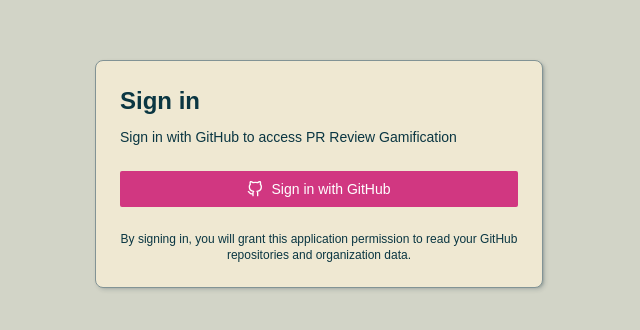
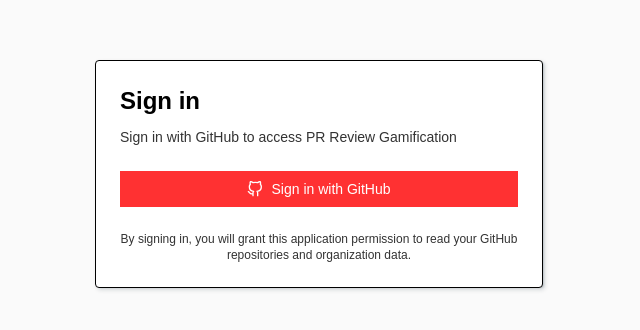
Before and after one commit to venkateshwarans/peer-review-app, a Next.js app: page /login in a window 1280 px wide. Shown: the part 226-556 px from the top of the page, without its empty margins (321-961 px from the left). Built offline with nearby package versions, Linux system fonts and the light colour scheme; no server answers; the database is empty.

Commit message:
Apply neo-brutalism theme with dark mode support

```diff
--- a/src/app/globals.css
+++ b/src/app/globals.css
@@ -4,97 +4,114 @@
 @custom-variant dark (&:is(.dark *));
 
 :root {
-  --background: oklch(0.97 0.03 90.10);
-  --foreground: oklch(0.31 0.05 219.65);
-  --card: oklch(0.93 0.03 92.40);
-  --card-foreground: oklch(0.31 0.05 219.65);
-  --popover: oklch(0.93 0.03 92.40);
-  --popover-foreground: oklch(0.31 0.05 219.65);
-  --primary: oklch(0.59 0.20 355.89);
+  --background: oklch(1.00 0 0);
+  --foreground: oklch(0 0 0);
+  --card: oklch(1.00 0 0);
+  --card-foreground: oklch(0 0 0);
+  --popover: oklch(1.00 0 0);
+  --popover-foreground: oklch(0 0 0);
+  --primary: oklch(0.65 0.24 26.97);
   --primary-foreground: oklch(1.00 0 0);
-  --secondary: oklch(0.64 0.10 187.38);
-  --secondary-foreground: oklch(1.00 0 0);
-  --muted: oklch(0.70 0.02 196.79);
-  --muted-foreground: oklch(0.31 0.05 219.65);
-  --accent: oklch(0.58 0.17 39.50);
+  --secondary: oklch(0.97 0.21 109.77);
+  --secondary-foreground: oklch(0 0 0);
+  --muted: oklch(0.96 0 0);
+  --muted-foreground: oklch(0.32 0 0);
+  --accent: oklch(0.56 0.24 260.82);
   --accent-foreground: oklch(1.00 0 0);
-  --destructive: oklch(0.59 0.21 27.12);
+  --destructive: oklch(0 0 0);
   --destructive-foreground: oklch(1.00 0 0);
-  --border: oklch(0.65 0.02 205.26);
-  --input: oklch(0.65 0.02 205.26);
-  --ring: oklch(0.59 0.20 355.89);
-  --chart-1: oklch(0.61 0.14 244.93);
-  --chart-2: oklch(0.64 0.10 187.38);
-  --chart-3: oklch(0.59 0.20 355.89);
-  --chart-4: oklch(0.58 0.17 39.50);
-  --chart-5: oklch(0.59 0.21 27.12);
-  --sidebar: oklch(0.97 0.03 90.10);
-  --sidebar-foreground: oklch(0.31 0.05 219.65);
-  --sidebar-primary: oklch(0.59 0.20 355.89);
+  --border: oklch(0 0 0);
+  --input: oklch(0 0 0);
+  --ring: oklch(0.65 0.24 26.97);
+  --chart-1: oklch(0.65 0.24 26.97);
+  --chart-2: oklch(0.97 0.21 109.77);
+  --chart-3: oklch(0.56 0.24 260.82);
+  --chart-4: oklch(0.73 0.25 142.50);
+  --chart-5: oklch(0.59 0.27 328.36);
+  --sidebar: oklch(0.96 0 0);
+  --sidebar-foreground: oklch(0 0 0);
+  --sidebar-primary: oklch(0.65 0.24 26.97);
   --sidebar-primary-foreground: oklch(1.00 0 0);
-  --sidebar-accent: oklch(0.64 0.10 187.38);
+  --sidebar-accent: oklch(0.56 0.24 260.82);
   --sidebar-accent-foreground: oklch(1.00 0 0);
-  --sidebar-border: oklch(0.65 0.02 205.26);
-  --sidebar-ring: oklch(0.59 0.20 355.89);
-  --font-sans: Outfit, sans-serif;
+  --sidebar-border: oklch(0 0 0);
+  --sidebar-ring: oklch(0.65 0.24 26.97);
+  --font-sans: DM Sans, sans-serif;
   --font-serif: ui-serif, Georgia, Cambria, "Times New Roman", Times, serif;
   --font-mono: Space Mono, monospace;
-  --radius: 0.25rem;
-  --shadow-2xs: 2px 2px 4px 0px hsl(196 83% 10% / 0.07);
-  --shadow-xs: 2px 2px 4px 0px hsl(196 83% 10% / 0.07);
-  --shadow-sm: 2px 2px 4px 0px hsl(196 83% 10% / 0.15), 2px 1px 2px -1px hsl(196 83% 10% / 0.15);
-  --shadow: 2px 2px 4px 0px hsl(196 83% 10% / 0.15), 2px 1px 2px -1px hsl(196 83% 10% / 0.15);
-  --shadow-md: 2px 2px 4px 0px hsl(196 83% 10% / 0.15), 2px 2px 4px -1px hsl(196 83% 10% / 0.15);
-  --shadow-lg: 2px 2px 4px 0px hsl(196 83% 10% / 0.15), 2px 4px 6px -1px hsl(196 83% 10% / 0.15);
-  --shadow-xl: 2px 2px 4px 0px hsl(196 83% 10% / 0.15), 2px 8px 10px -1px hsl(196 83% 10% / 0.15);
-  --shadow-2xl: 2px 2px 4px 0px hsl(196 83% 10% / 0.38);
+  --radius: 0px;
+  --shadow-2xs: 4px 4px 0px 0px hsl(0 0% 0% / 0.50);
+  --shadow-xs: 4px 4px 0px 0px hsl(0 0% 0% / 0.50);
+  --shadow-sm: 4px 4px 0px 0px hsl(0 0% 0% / 1.00), 4px 1px 2px -1px hsl(0 0% 0% / 1.00);
+  --shadow: 4px 4px 0px 0px hsl(0 0% 0% / 1.00), 4px 1px 2px -1px hsl(0 0% 0% / 1.00);
+  --shadow-md: 4px 4px 0px 0px hsl(0 0% 0% / 1.00), 4px 2px 4px -1px hsl(0 0% 0% / 1.00);
+  --shadow-lg: 4px 4px 0px 0px hsl(0 0% 0% / 1.00), 4px 4px 6px -1px hsl(0 0% 0% / 1.00);
+  --shadow-xl: 4px 4px 0px 0px hsl(0 0% 0% / 1.00), 4px 8px 10px -1px hsl(0 0% 0% / 1.00);
+  --shadow-2xl: 4px 4px 0px 0px hsl(0 0% 0% / 2.50);
+  --shadow-color: hsl(0 0% 0%);
+  --shadow-opacity: 1;
+  --shadow-blur: 0px;
+  --shadow-spread: 0px;
+  --shadow-offset-x: 4px;
+  --shadow-offset-y: 4px;
+  --letter-spacing: 0em;
+  --spacing: 0.25rem;
+  --tracking-normal: 0em;
 }
 
 .dark {
-  --background: oklch(0.27 0.05 219.82);
-  --foreground: oklch(0.70 0.02 196.79);
-  --card: oklch(0.31 0.05 219.65);
-  --card-foreground: oklch(0.70 0.02 196.79);
-  --popover: oklch(0.31 0.05 219.65);
-  --popover-foreground: oklch(0.70 0.02 196.79);
-  --primary: oklch(0.59 0.20 355.89);
-  --primary-foreground: oklch(1.00 0 0);
-  --secondary: oklch(0.64 0.10 187.38);
-  --secondary-foreground: oklch(1.00 0 0);
-  --muted: oklch(0.52 0.03 219.14);
-  --muted-foreground: oklch(0.70 0.02 196.79);
-  --accent: oklch(0.58 0.17 39.50);
-  --accent-foreground: oklch(1.00 0 0);
-  --destructive: oklch(0.59 0.21 27.12);
-  --destructive-foreground: oklch(1.00 0 0);
-  --border: oklch(0.52 0.03 219.14);
-  --input: oklch(0.52 0.03 219.14);
-  --ring: oklch(0.59 0.20 355.89);
-  --chart-1: oklch(0.61 0.14 244.93);
-  --chart-2: oklch(0.64 0.10 187.38);
-  --chart-3: oklch(0.59 0.20 355.89);
-  --chart-4: oklch(0.58 0.17 39.50);
-  --chart-5: oklch(0.59 0.21 27.12);
-  --sidebar: oklch(0.27 0.05 219.82);
-  --sidebar-foreground: oklch(0.70 0.02 196.79);
-  --sidebar-primary: oklch(0.59 0.20 355.89);
-  --sidebar-primary-foreground: oklch(1.00 0 0);
-  --sidebar-accent: oklch(0.64 0.10 187.38);
-  --sidebar-accent-foreground: oklch(1.00 0 0);
-  --sidebar-border: oklch(0.52 0.03 219.14);
-  --sidebar-ring: oklch(0.59 0.20 355.89);
-  --font-sans: Outfit, sans-serif;
+  --background: oklch(0 0 0);
+  --foreground: oklch(1.00 0 0);
+  --card: oklch(0.32 0 0);
+  --card-foreground: oklch(1.00 0 0);
+  --popover: oklch(0.32 0 0);
+  --popover-foreground: oklch(1.00 0 0);
+  --primary: oklch(0.70 0.19 23.19);
+  --primary-foreground: oklch(0 0 0);
+  --secondary: oklch(0.97 0.20 109.62);
+  --secondary-foreground: oklch(0 0 0);
+  --muted: oklch(0.32 0 0);
+  --muted-foreground: oklch(0.85 0 0);
+  --accent: oklch(0.68 0.18 252.26);
+  --accent-foreground: oklch(0 0 0);
+  --destructive: oklch(1.00 0 0);
+  --destructive-foreground: oklch(0 0 0);
+  --border: oklch(1.00 0 0);
+  --input: oklch(1.00 0 0);
+  --ring: oklch(0.70 0.19 23.19);
+  --chart-1: oklch(0.70 0.19 23.19);
+  --chart-2: oklch(0.97 0.20 109.62);
+  --chart-3: oklch(0.68 0.18 252.26);
+  --chart-4: oklch(0.74 0.23 142.85);
+  --chart-5: oklch(0.61 0.25 328.07);
+  --sidebar: oklch(0 0 0);
+  --sidebar-foreground: oklch(1.00 0 0);
+  --sidebar-primary: oklch(0.70 0.19 23.19);
+  --sidebar-primary-foreground: oklch(0 0 0);
+  --sidebar-accent: oklch(0.68 0.18 252.26);
+  --sidebar-accent-foreground: oklch(0 0 0);
+  --sidebar-border: oklch(1.00 0 0);
+  --sidebar-ring: oklch(0.70 0.19 23.19);
+  --font-sans: DM Sans, sans-serif;
   --font-serif: ui-serif, Georgia, Cambria, "Times New Roman", Times, serif;
   --font-mono: Space Mono, monospace;
-  --radius: 0.25rem;
-  --shadow-2xs: 2px 2px 4px 0px hsl(196 83% 10% / 0.07);
-  --shadow-xs: 2px 2px 4px 0px hsl(196 83% 10% / 0.07);
-  --shadow-sm: 2px 2px 4px 0px hsl(196 83% 10% / 0.15), 2px 1px 2px -1px hsl(196 83% 10% / 0.15);
-  --shadow: 2px 2px 4px 0px hsl(196 83% 10% / 0.15), 2px 1px 2px -1px hsl(196 83% 10% / 0.15);
-  --shadow-md: 2px 2px 4px 0px hsl(196 83% 10% / 0.15), 2px 2px 4px -1px hsl(196 83% 10% / 0.15);
-  --shadow-lg: 2px 2px 4px 0px hsl(196 83% 10% / 0.15), 2px 4px 6px -1px hsl(196 83% 10% / 0.15);
-  --shadow-xl: 2px 2px 4px 0px hsl(196 83% 10% / 0.15), 2px 8px 10px -1px hsl(196 83% 10% / 0.15);
-  --shadow-2xl: 2px 2px 4px 0px hsl(196 83% 10% / 0.38);
+  --radius: 0px;
+  --shadow-2xs: 4px 4px 0px 0px hsl(0 0% 0% / 0.50);
+  --shadow-xs: 4px 4px 0px 0px hsl(0 0% 0% / 0.50);
+  --shadow-sm: 4px 4px 0px 0px hsl(0 0% 0% / 1.00), 4px 1px 2px -1px hsl(0 0% 0% / 1.00);
+  --shadow: 4px 4px 0px 0px hsl(0 0% 0% / 1.00), 4px 1px 2px -1px hsl(0 0% 0% / 1.00);
+  --shadow-md: 4px 4px 0px 0px hsl(0 0% 0% / 1.00), 4px 2px 4px -1px hsl(0 0% 0% / 1.00);
+  --shadow-lg: 4px 4px 0px 0px hsl(0 0% 0% / 1.00), 4px 4px 6px -1px hsl(0 0% 0% / 1.00);
+  --shadow-xl: 4px 4px 0px 0px hsl(0 0% 0% / 1.00), 4px 8px 10px -1px hsl(0 0% 0% / 1.00);
+  --shadow-2xl: 4px 4px 0px 0px hsl(0 0% 0% / 2.50);
+  --shadow-color: hsl(0 0% 0%);
+  --shadow-opacity: 1;
+  --shadow-blur: 0px;
+  --shadow-spread: 0px;
+  --shadow-offset-x: 4px;
+  --shadow-offset-y: 4px;
+  --letter-spacing: 0em;
+  --spacing: 0.25rem;
 }
 
 @theme inline {
@@ -125,76 +142,16 @@
   --color-sidebar: var(--sidebar);
   --color-sidebar-foreground: var(--sidebar-foreground);
   --color-sidebar-primary: var(--sidebar-primary);
-  --color-sidebar-primary-foreground: var(--sidebar-primary-foreground);
-  --color-sidebar-accent: var(--sidebar-accent);
-  --color-sidebar-accent-foreground: var(--sidebar-accent-foreground);
-  --color-sidebar-border: var(--sidebar-border);
-  --color-sidebar-ring: var(--sidebar-ring);
 
-  --font-sans: var(--font-sans);
-  --font-mono: var(--font-mono);
-  --font-serif: var(--font-serif);
+  --font-sans: DM Sans, sans-serif;
+  --font-mono: Space Mono, monospace;
+  --font-serif: ui-serif, Georgia, Cambria, "Times New Roman", Times, serif;
 
-  --radius-sm: calc(var(--radius) - 4px);
-  --radius-md: calc(var(--radius) - 2px);
-  --radius-lg: var(--radius);
-  --radius-xl: calc(var(--radius) + 4px);
+  --radius-sm: calc(0px - 4px);
+  --radius-md: calc(0px - 2px);
+  --radius-lg: 0px;
+  --radius-xl: calc(0px + 4px);
 
-  --shadow-2xs: var(--shadow-2xs);
-  --shadow-xs: var(--shadow-xs);
-  --shadow-sm: var(--shadow-sm);
-  --shadow: var(--shadow);
-  --shadow-md: var(--shadow-md);
-  --shadow-lg: var(--shadow-lg);
-  --shadow-xl: var(--shadow-xl);
-  --shadow-2xl: var(--shadow-2xl);
-}
-
-:root {
-  --radius: 0.25rem;
-  --background: oklch(0.97 0.03 90.10);
-  --foreground: oklch(0.31 0.05 219.65);
-  --card: oklch(0.93 0.03 92.40);
-  --card-foreground: oklch(0.31 0.05 219.65);
-  --popover: oklch(0.93 0.03 92.40);
-  --popover-foreground: oklch(0.31 0.05 219.65);
-  --primary: oklch(0.59 0.20 355.89);
-  --primary-foreground: oklch(1.00 0 0);
-  --secondary: oklch(0.64 0.10 187.38);
-  --secondary-foreground: oklch(1.00 0 0);
-  --muted: oklch(0.70 0.02 196.79);
-  --muted-foreground: oklch(0.31 0.05 219.65);
-  --accent: oklch(0.58 0.17 39.50);
-  --accent-foreground: oklch(1.00 0 0);
-  --destructive: oklch(0.59 0.21 27.12);
-  --border: oklch(0.65 0.02 205.26);
-  --input: oklch(0.65 0.02 205.26);
-  --ring: oklch(0.59 0.20 355.89);
-  --chart-1: oklch(0.61 0.14 244.93);
-  --chart-2: oklch(0.64 0.10 187.38);
-  --chart-3: oklch(0.59 0.20 355.89);
-  --chart-4: oklch(0.58 0.17 39.50);
-  --chart-5: oklch(0.59 0.21 27.12);
-  --sidebar: oklch(0.97 0.03 90.10);
-  --sidebar-foreground: oklch(0.31 0.05 219.65);
-  --sidebar-primary: oklch(0.59 0.20 355.89);
-  --sidebar-primary-foreground: oklch(1.00 0 0);
-  --sidebar-accent: oklch(0.64 0.10 187.38);
-  --sidebar-accent-foreground: oklch(1.00 0 0);
-  --sidebar-border: oklch(0.65 0.02 205.26);
-  --sidebar-ring: oklch(0.59 0.20 355.89);
-  --destructive-foreground: oklch(1.00 0 0);
-  --font-sans: Outfit, sans-serif;
-  --font-serif: ui-serif, Georgia, Cambria, "Times New Roman", Times, serif;
-  --font-mono: Space Mono, monospace;
-  --shadow-color: hsl(196 83% 10%);
-  --shadow-opacity: 0.15;
-  --shadow-blur: 4px;
-  --shadow-spread: 0px;
-  --shadow-offset-x: 2px;
-  --shadow-offset-y: 2px;
-  --letter-spacing: 0em;
-  --spacing: 0.25rem;
   --shadow-2xs: 2px 2px 4px 0px hsl(196 83% 10% / 0.07);
   --shadow-xs: 2px 2px 4px 0px hsl(196 83% 10% / 0.07);
   --shadow-sm: 2px 2px 4px 0px hsl(196 83% 10% / 0.15), 2px 1px 2px -1px hsl(196 83% 10% / 0.15);
@@ -203,46 +160,123 @@
   --shadow-lg: 2px 2px 4px 0px hsl(196 83% 10% / 0.15), 2px 4px 6px -1px hsl(196 83% 10% / 0.15);
   --shadow-xl: 2px 2px 4px 0px hsl(196 83% 10% / 0.15), 2px 8px 10px -1px hsl(196 83% 10% / 0.15);
   --shadow-2xl: 2px 2px 4px 0px hsl(196 83% 10% / 0.38);
+  --radius: 0px;
+  --tracking-tighter: calc(0em - 0.05em);
+  --tracking-tight: calc(0em - 0.025em);
+  --tracking-wide: calc(0em + 0.025em);
+  --tracking-wider: calc(0em + 0.05em);
+  --tracking-widest: calc(0em + 0.1em);
   --tracking-normal: 0em;
+  --spacing: 0.25rem;
+  --letter-spacing: 0em;
+  --shadow-offset-y: 2px;
+  --shadow-offset-x: 2px;
+  --shadow-spread: 0px;
+  --shadow-blur: 4px;
+  --shadow-opacity: 0.15;
+  --color-shadow-color: hsl(196 83% 10%);
+  --spacing: var(--spacing);
+  --letter-spacing: var(--letter-spacing);
+  --shadow-offset-y: var(--shadow-offset-y);
+  --shadow-offset-x: var(--shadow-offset-x);
+  --shadow-spread: var(--shadow-spread);
+  --shadow-blur: var(--shadow-blur);
+  --shadow-opacity: var(--shadow-opacity);
+  --color-shadow-color: var(--shadow-color);
+}
+
+:root {
+  --background: oklch(1.00 0 0);
+  --foreground: oklch(0 0 0);
+  --card: oklch(1.00 0 0);
+  --card-foreground: oklch(0 0 0);
+  --popover: oklch(1.00 0 0);
+  --popover-foreground: oklch(0 0 0);
+  --primary: oklch(0.65 0.24 26.97);
+  --primary-foreground: oklch(1.00 0 0);
+  --secondary: oklch(0.97 0.21 109.77);
+  --secondary-foreground: oklch(0 0 0);
+  --muted: oklch(0.96 0 0);
+  --muted-foreground: oklch(0.32 0 0);
+  --accent: oklch(0.56 0.24 260.82);
+  --accent-foreground: oklch(1.00 0 0);
+  --destructive: oklch(0 0 0);
+  --destructive-foreground: oklch(1.00 0 0);
+  --border: oklch(0 0 0);
+  --input: oklch(0 0 0);
+  --ring: oklch(0.65 0.24 26.97);
+  --chart-1: oklch(0.65 0.24 26.97);
+  --chart-2: oklch(0.97 0.21 109.77);
+  --chart-3: oklch(0.56 0.24 260.82);
+  --chart-4: oklch(0.73 0.25 142.50);
+  --chart-5: oklch(0.59 0.27 328.36);
+  --sidebar: oklch(0.96 0 0);
+  --sidebar-foreground: oklch(0 0 0);
+  --sidebar-primary: oklch(0.65 0.24 26.97);
+  --sidebar-primary-foreground: oklch(1.00 0 0);
+  --sidebar-accent: oklch(0.56 0.24 260.82);
+  --sidebar-accent-foreground: oklch(1.00 0 0);
+  --sidebar-border: oklch(0 0 0);
+  --sidebar-ring: oklch(0.65 0.24 26.97);
+  --font-sans: DM Sans, sans-serif;
+  --font-serif: ui-serif, Georgia, Cambria, "Times New Roman", Times, serif;
+  --font-mono: Space Mono, monospace;
+  --radius: 0px;
+  --shadow-2xs: 4px 4px 0px 0px hsl(0 0% 0% / 0.50);
+  --shadow-xs: 4px 4px 0px 0px hsl(0 0% 0% / 0.50);
+  --shadow-sm: 4px 4px 0px 0px hsl(0 0% 0% / 1.00), 4px 1px 2px -1px hsl(0 0% 0% / 1.00);
+  --shadow: 4px 4px 0px 0px hsl(0 0% 0% / 1.00), 4px 1px 2px -1px hsl(0 0% 0% / 1.00);
+  --shadow-md: 4px 4px 0px 0px hsl(0 0% 0% / 1.00), 4px 2px 4px -1px hsl(0 0% 0% / 1.00);
+  --shadow-lg: 4px 4px 0px 0px hsl(0 0% 0% / 1.00), 4px 4px 6px -1px hsl(0 0% 0% / 1.00);
+  --shadow-xl: 4px 4px 0px 0px hsl(0 0% 0% / 1.00), 4px 8px 10px -1px hsl(0 0% 0% / 1.00);
+  --shadow-2xl: 4px 4px 0px 0px hsl(0 0% 0% / 2.50);
 }
 
 .dark {
-  --background: oklch(0.27 0.05 219.82);
-  --foreground: oklch(0.70 0.02 196.79);
-  --card: oklch(0.31 0.05 219.65);
-  --card-foreground: oklch(0.70 0.02 196.79);
-  --popover: oklch(0.31 0.05 219.65);
-  --popover-foreground: oklch(0.70 0.02 196.79);
-  --primary: oklch(0.59 0.20 355.89);
-  --primary-foreground: oklch(1.00 0 0);
-  --secondary: oklch(0.64 0.10 187.38);
-  --secondary-foreground: oklch(1.00 0 0);
-  --muted: oklch(0.52 0.03 219.14);
-  --muted-foreground: oklch(0.70 0.02 196.79);
-  --accent: oklch(0.58 0.17 39.50);
-  --accent-foreground: oklch(1.00 0 0);
-  --destructive: oklch(0.59 0.21 27.12);
-  --border: oklch(0.52 0.03 219.14);
-  --input: oklch(0.52 0.03 219.14);
-  --ring: oklch(0.59 0.20 355.89);
-  --chart-1: oklch(0.61 0.14 244.93);
-  --chart-2: oklch(0.64 0.10 187.38);
-  --chart-3: oklch(0.59 0.20 355.89);
-  --chart-4: oklch(0.58 0.17 39.50);
-  --chart-5: oklch(0.59 0.21 27.12);
-  --sidebar: oklch(0.27 0.05 219.82);
-  --sidebar-foreground: oklch(0.70 0.02 196.79);
-  --sidebar-primary: oklch(0.59 0.20 355.89);
-  --sidebar-primary-foreground: oklch(1.00 0 0);
-  --sidebar-accent: oklch(0.64 0.10 187.38);
-  --sidebar-accent-foreground: oklch(1.00 0 0);
-  --sidebar-border: oklch(0.52 0.03 219.14);
-  --sidebar-ring: oklch(0.59 0.20 355.89);
-  --destructive-foreground: oklch(1.00 0 0);
-  --radius: 0.25rem;
-  --font-sans: Outfit, sans-serif;
+  --background: oklch(0 0 0);
+  --foreground: oklch(1.00 0 0);
+  --card: oklch(0.32 0 0);
+  --card-foreground: oklch(1.00 0 0);
+  --popover: oklch(0.32 0 0);
+  --popover-foreground: oklch(1.00 0 0);
+  --primary: oklch(0.70 0.19 23.19);
+  --primary-foreground: oklch(0 0 0);
+  --secondary: oklch(0.97 0.20 109.62);
+  --secondary-foreground: oklch(0 0 0);
+  --muted: oklch(0.32 0 0);
+  --muted-foreground: oklch(0.85 0 0);
+  --accent: oklch(0.68 0.18 252.26);
+  --accent-foreground: oklch(0 0 0);
+  --destructive: oklch(1.00 0 0);
+  --destructive-foreground: oklch(0 0 0);
+  --border: oklch(1.00 0 0);
+  --input: oklch(1.00 0 0);
+  --ring: oklch(0.70 0.19 23.19);
+  --chart-1: oklch(0.70 0.19 23.19);
+  --chart-2: oklch(0.97 0.20 109.62);
+  --chart-3: oklch(0.68 0.18 252.26);
+  --chart-4: oklch(0.74 0.23 142.85);
+  --chart-5: oklch(0.61 0.25 328.07);
+  --sidebar: oklch(0 0 0);
+  --sidebar-foreground: oklch(1.00 0 0);
+  --sidebar-primary: oklch(0.70 0.19 23.19);
+  --sidebar-primary-foreground: oklch(0 0 0);
+  --sidebar-accent: oklch(0.68 0.18 252.26);
+  --sidebar-accent-foreground: oklch(0 0 0);
+  --sidebar-border: oklch(1.00 0 0);
+  --sidebar-ring: oklch(0.70 0.19 23.19);
+  --font-sans: DM Sans, sans-serif;
   --font-serif: ui-serif, Georgia, Cambria, "Times New Roman", Times, serif;
   --font-mono: Space Mono, monospace;
+  --radius: 0px;
+  --shadow-2xs: 4px 4px 0px 0px hsl(0 0% 0% / 0.50);
+  --shadow-xs: 4px 4px 0px 0px hsl(0 0% 0% / 0.50);
+  --shadow-sm: 4px 4px 0px 0px hsl(0 0% 0% / 1.00), 4px 1px 2px -1px hsl(0 0% 0% / 1.00);
+  --shadow: 4px 4px 0px 0px hsl(0 0% 0% / 1.00), 4px 1px 2px -1px hsl(0 0% 0% / 1.00);
+  --shadow-md: 4px 4px 0px 0px hsl(0 0% 0% / 1.00), 4px 2px 4px -1px hsl(0 0% 0% / 1.00);
+  --shadow-lg: 4px 4px 0px 0px hsl(0 0% 0% / 1.00), 4px 4px 6px -1px hsl(0 0% 0% / 1.00);
+  --shadow-xl: 4px 4px 0px 0px hsl(0 0% 0% / 1.00), 4px 8px 10px -1px hsl(0 0% 0% / 1.00);
+  --shadow-2xl: 4px 4px 0px 0px hsl(0 0% 0% / 2.50);
   --shadow-color: hsl(196 83% 10%);
   --shadow-opacity: 0.15;
   --shadow-blur: 4px;
```
